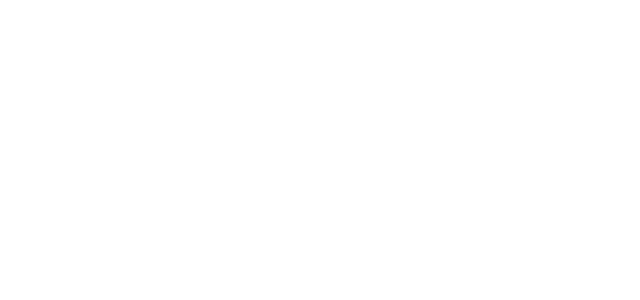
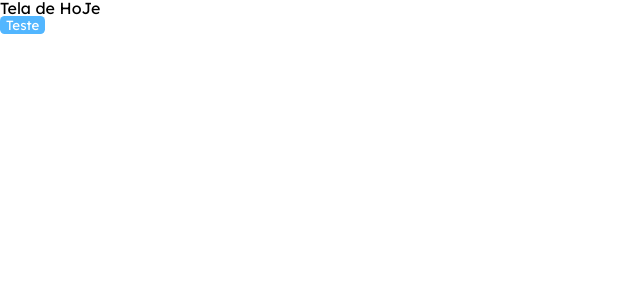
Before and after one commit to bruno-ruotolo/projeto10-trackit, a React (Create React App) app: page /hoje in a window 1280 px wide. Before the commit this address had no page. Shown: the top 300 px of the page, without its empty margins (0-640 px from the left). Built offline with nearby package versions, Linux system fonts and the light colour scheme.

Commit message:
refactor: Some changes on styled components

```diff
--- a/src/components/App.js
+++ b/src/components/App.js
@@ -1,19 +1,58 @@
 import { BrowserRouter, Routes, Route } from "react-router-dom"
 import UserInfosProvider from "../contexts/userInfos"
+import styled from "styled-components"
 
 import Login from "./Login_Register/Login"
 import Register from "./Login_Register/Register"
+import Today from "./Today"
 
 export default function App() {
 
   return (
     <UserInfosProvider>
+      <Main>
         <BrowserRouter>
           <Routes>
             <Route path="/" element={<Login />} />
             <Route path="/cadastro" element={<Register />} />
+            <Route path="/hoje" element={<Today />} />
           </Routes>
         </BrowserRouter>
+      </Main>
     </UserInfosProvider>
   )
 }
+
+const Main = styled.main`
+ button {
+    display:flex;
+    align-items:center;
+    justify-content: center;
+    border-radius: 4.63636px;
+    border: none;
+    font-family: 'Lexend Deca', sans-serif;
+    color: #FFFFFF;
+    background-color: #52B6FF;
+ }
+
+ input {
+    font-family: 'Lexend Deca', sans-serif;
+    margin-bottom: 6px;
+    border: 1px solid #D5D5D5;
+    border-radius: 5px;
+    font-family: 'Lexend Deca';
+    font-weight: 400;
+    font-size: 19.976px;
+    line-height: 25px;
+    padding-left: 11px;
+  }
+
+  input::placeholder {
+    font-style: normal;
+    font-weight: 400;
+    font-size: 19.976px;
+    line-height: 25px;
+    color: #DBDBDB;
+  }
+
+`
--- a/src/components/Login_Register/Login.js
+++ b/src/components/Login_Register/Login.js
@@ -1,5 +1,5 @@
 import styled from "styled-components"
-import { Link } from "react-router-dom"
+import { Link, useNavigate } from "react-router-dom"
 import { ThreeDots } from "react-loader-spinner"
 import { useState, useContext } from "react"
 import axios from "axios"
@@ -8,7 +8,9 @@ import { UserInfos } from "../../contexts/userInfos"
 import Logo from "./Logo.svg"
 
 export default function Login() {
-  const { userData, setUserData } = useContext(UserInfos);
+  const navigate = useNavigate();
+
+  const { setUserData } = useContext(UserInfos);
 
   const [userLogin, setUserLogin] = useState({});
   const [loadingState, setLoadingState] = useState({ loading: false, formState: false })
@@ -27,8 +29,7 @@ export default function Login() {
     promise.then((response) => {
       const { data } = response;
       setUserData({ token: data.token, image: data.image })
-      console.log("Loguei");
-      console.log(response)
+      navigate("/hoje");
     })
 
     promise.catch((error) => {
@@ -72,42 +73,16 @@ const Conteiner = styled.section`
   }
 
   input {
-    font-family: 'Lexend Deca', sans-serif;
-    margin-bottom: 6px;
     width: 303px;
     height: 45px;
-    border: 1px solid #D5D5D5;
-    border-radius: 5px;
-    font-family: 'Lexend Deca';
-    font-weight: 400;
-    font-size: 19.976px;
-    line-height: 25px;
-  }
-
-  input::placeholder {
-    position: relative;
-    left: 11px;
-    font-style: normal;
-    font-weight: 400;
-    font-size: 19.976px;
-    line-height: 25px;
-    color: #DBDBDB;
   }
 
   button {
-    display:flex;
-    align-items:center;
-    justify-content: center;
     width: 303px;
     height: 45px;
-    background: #52B6FF;
-    border-radius: 4.63636px;
-    border: none;
-    font-family: 'Lexend Deca', sans-serif;
     font-weight: 400;
     font-size: 20.976px;
     line-height: 26px;
-    color: #FFFFFF;
   }
 
   p {
--- a/src/components/Login_Register/Register.js
+++ b/src/components/Login_Register/Register.js
@@ -71,42 +71,16 @@ const Conteiner = styled.section`
   }
 
   input {
-    font-family: 'Lexend Deca', sans-serif;
-    margin-bottom: 6px;
     width: 303px;
     height: 45px;
-    border: 1px solid #D5D5D5;
-    border-radius: 5px;
-    font-family: 'Lexend Deca';
-    font-weight: 400;
-    font-size: 19.976px;
-    line-height: 25px;
-  }
-
-  input::placeholder {
-    position: relative;
-    left: 11px;
-    font-style: normal;
-    font-weight: 400;
-    font-size: 19.976px;
-    line-height: 25px;
-    color: #DBDBDB;
   }
 
   button {
-    display:flex;
-    align-items:center;
-    justify-content: center;
     width: 303px;
     height: 45px;
-    background: #52B6FF;
-    border-radius: 4.63636px;
-    border: none;
-    font-family: 'Lexend Deca', sans-serif;
     font-weight: 400;
     font-size: 20.976px;
     line-height: 26px;
-    color: #FFFFFF;
   }
 
   p {
--- /dev/null
+++ b/src/components/Today.js
@@ -0,0 +1,7 @@
+export default function Today() {
+  return (
+    <><h1>Tela de HoJe</h1>
+      <button>Teste</button></>
+
+  )
+}
```
Lines whose indentation alone changed are shown as unchanged.
